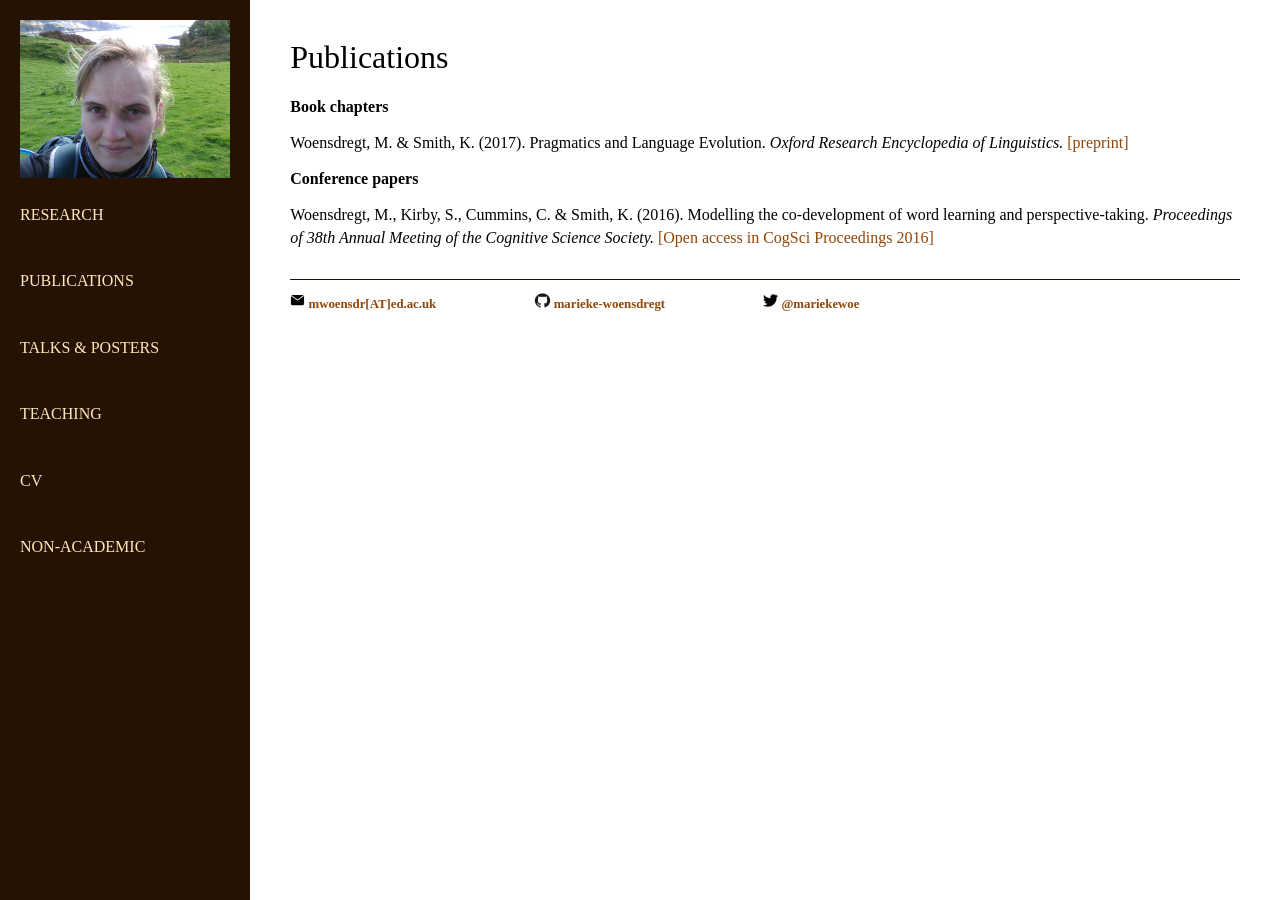
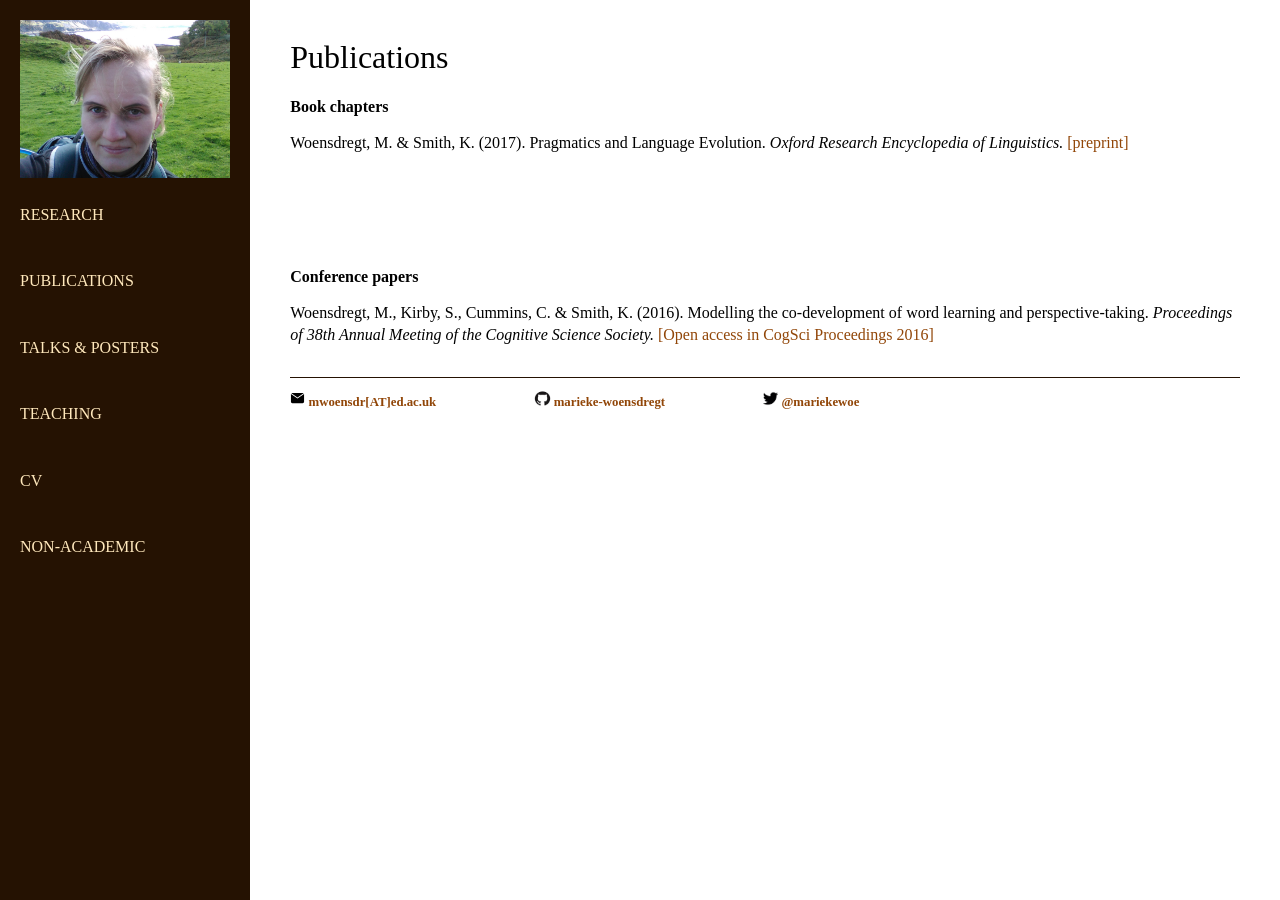
Before and after one commit to marieke-woensdregt/marieke-woensdregt.github.io, a Jekyll site: the page built from publications/index.html, in a window 1280 px wide. Built offline with Jekyll 4.4.1, drawn with Linux system fonts in a browser that asks for light colours.

Commit message:
Update index.html

```diff
--- a/publications/index.html
+++ b/publications/index.html
@@ -5,12 +5,11 @@ title: Publications
 <div class="blurb">
 	<h1>Publications</h1>
 	<h3> Book chapters </h3>
-	<p>
+	<p class="bottom-three">
 		Woensdregt, M. &amp; Smith, K. (2017). Pragmatics and Language Evolution.
 		<i>Oxford Research Encyclopedia of Linguistics.</i>
 		<A HREF="https://github.com/marieke-woensdregt/marieke-woensdregt.github.io/blob/master/pdfs/Woensdregt_Smith_2017_ORE_Pragmatics and Language Evolution_Preprint.pdf">
 		[preprint]</A>
-		<br />
 	</p>
 
 	<h3> Conference papers </h3>
```
